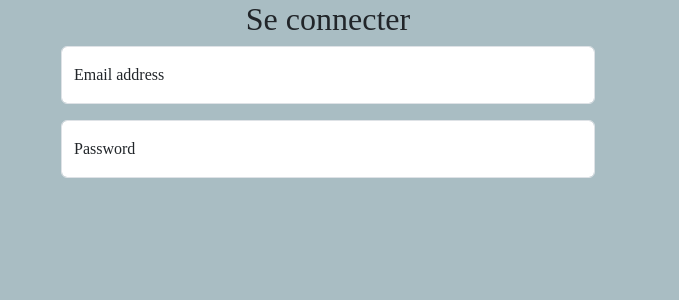
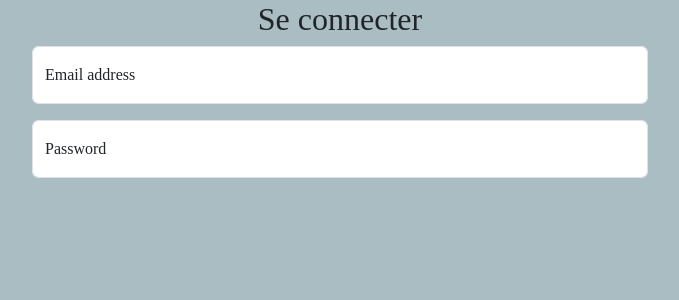
Before and after one commit to Jonathanmari/crunch-and-munch, a PHP site: page /connexion.php in a window 1280 px wide. Shown: the part 56-356 px from the top of the page, without its empty margins (300-979 px from the left). Run offline with PHP 8.4, Linux system fonts and the light colour scheme.

Commit message:
finir la page de connexion

```diff
--- a/connexion.php
+++ b/connexion.php
@@ -1,5 +1,5 @@
 <!DOCTYPE html>
-<html lang="en">
+<html lang="en" class="h-100">
 
 <head>
     <meta charset="UTF-8">
@@ -11,24 +11,27 @@
         integrity="sha384-4Q6Gf2aSP4eDXB8Miphtr37CMZZQ5oXLH2yaXMJ2w8e2ZtHTl7GptT4jmndRuHDT" crossorigin="anonymous">
 </head>
 
-<body>
+<body class="h-100">
     <?php include 'header.php'; ?>
 
-    <div class="container h-100">
-        <div class="row justify-content-center">
+    <div class="container-fluid px-0 h-70">
+        <div class="row justify-content-center mx-0" id="connexion-form">
             <div class="col-md-6">
                 <h2 class="text-center">Se connecter</h2>
-                <div class="form-floating mb-3">
+                <div class="form-floating mb-3 text-center">
                     <input type="email" class="form-control" id="floatingInput" placeholder="name@example.com">
                     <label for="floatingInput">Email address</label>
                 </div>
-                <div class="form-floating">
+                <div class="form-floating mb-3">
                     <input type="password" class="form-control" id="floatingPassword" placeholder="Password">
                     <label for="floatingPassword">Password</label>
                 </div>
             </div>
         </div>
     </div>
+
+    <script src="https://cdn.jsdelivr.net/npm/bootstrap@5.3.6/dist/js/bootstrap.bundle.min.js"
+        integrity="sha384-j1CDi7MgGQ12Z7Qab0qlWQ/Qqz24Gc6BM0thvEMVjHnfYGF0rmFCozFSxQBxwHKO" crossorigin="anonymous"></script>
 </body>
 
 </html>
--- a/header.php
+++ b/header.php
@@ -1,10 +1,11 @@
 <?php
-    echo <<<HTML
+echo <<<HTML
 
     <nav class="navbar navbar-dark bg-dark navbar-expand-lg">
         <div class="container-fluid">
-            <a class="navbar-brand" href="#">Munch & Crunch</a>
-            <button class="navbar-toggler" type="button" data-bs-toggle="offcanvas" data-bs-target="#navbarOffcanvasLg" aria-controls="navbarOffcanvasLg" aria-label="Toggle navigation">
+            <a class="navbar-brand" href="index.php">Munch & Crunch</a>
+            <button class="navbar-toggler" type="button" data-bs-toggle="offcanvas" data-bs-target="#navbarOffcanvasLg" aria-controls="navbarOffcanvasLg"
+                aria-label="Toggle navigation">
                 <span class="navbar-toggler-icon"></span>
             </button>
             <div class="offcanvas offcanvas-start text-bg-dark" tabindex="-1" id="navbarOffcanvasLg" aria-labelledby="navbarOffcanvasLgLabel">
--- a/style.css
+++ b/style.css
@@ -30,14 +30,10 @@ body{
     background-color: var(--color-gray-500) !important;
 }
 
-#header{
-
-}
-
 #site-title{
 
 }
 
 .row{
-    max-width: 100%;
+
 }
```
